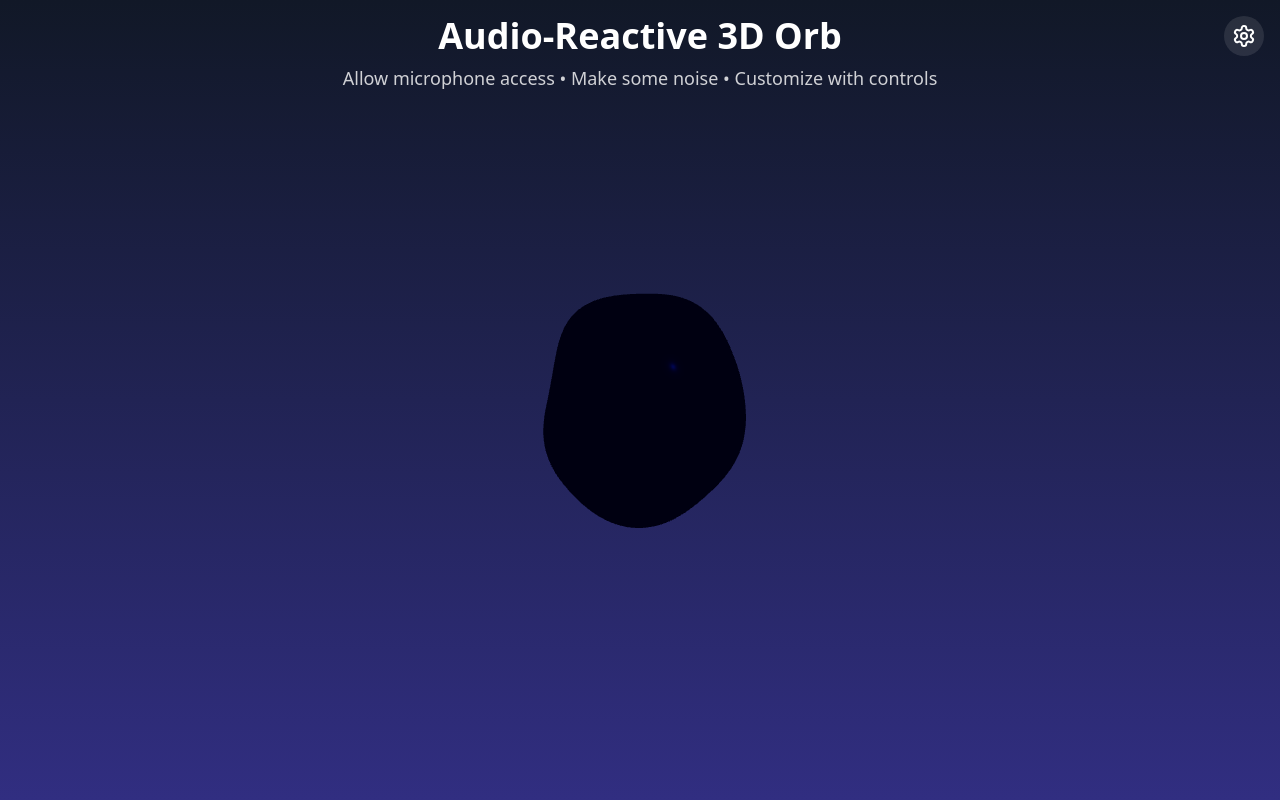
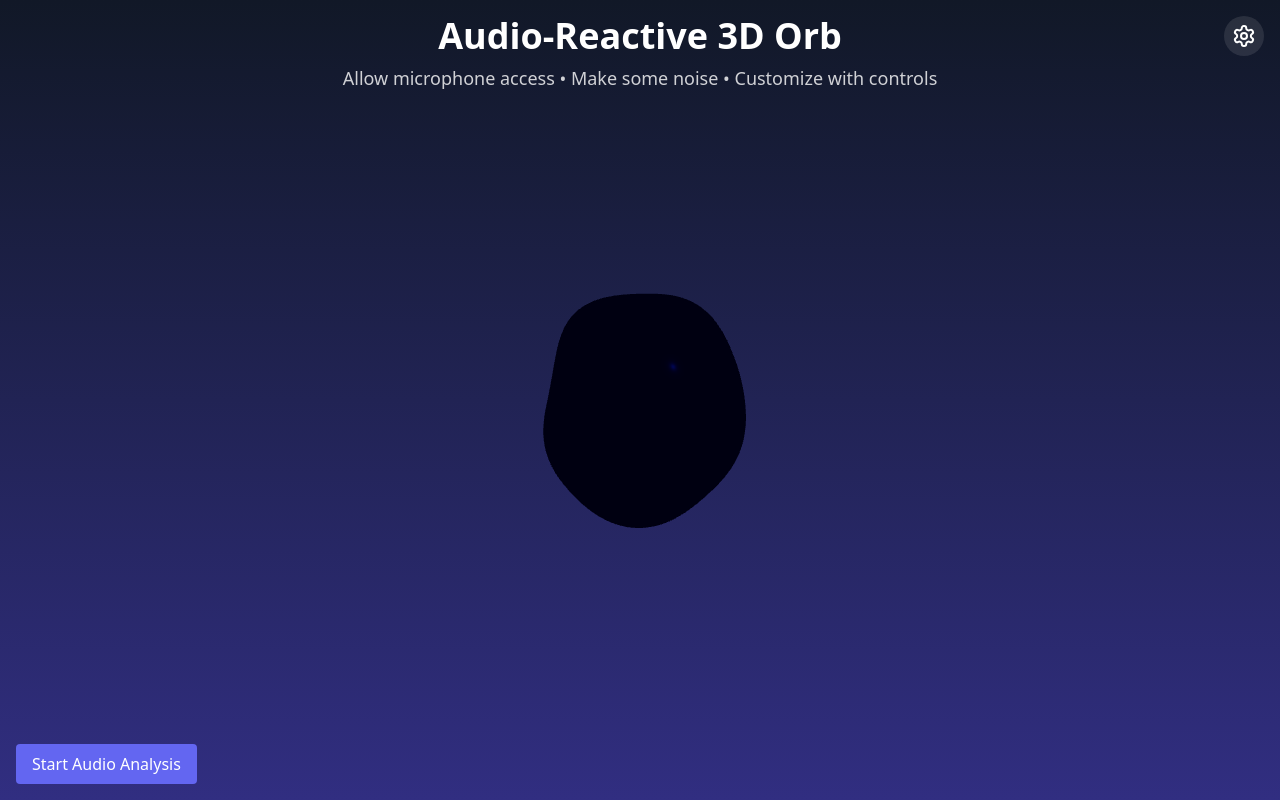
Before and after one commit to ms-tech-geek/audio-orb, a React (Vite) app: page / in a window 1280 px wide. Built offline with nearby package versions, Linux system fonts and the light colour scheme; no server answers.

Commit message:
debug - audio analysis

```diff
--- a/src/App.tsx
+++ b/src/App.tsx
@@ -3,6 +3,7 @@ import { Canvas } from '@react-three/fiber';
 import { OrbitControls } from '@react-three/drei';
 import { Orb } from './components/Orb';
 import { Controls } from './components/Control';
+import { useAudioAnalyzer } from './hooks/useAudioAnalyzer';
 
 function App() {
   const [morphIntensity, setMorphIntensity] = useState(0.5);
@@ -10,6 +11,8 @@ function App() {
   const [size, setSize] = useState(1);
   const [color, setColor] = useState('#4338ca');
   const [isControlsOpen, setIsControlsOpen] = useState(false);
+
+  const { startAnalyzing, isActive, error } = useAudioAnalyzer();
 
   return (
     <div className="w-full h-screen bg-gradient-to-b from-gray-900 to-indigo-900">
@@ -45,6 +48,19 @@ function App() {
           Allow microphone access • Make some noise • Customize with controls
         </p>
       </div>
+
+      {/* Start Button */}
+      {!isActive && (
+        <div className="absolute bottom-4 left-4">
+          <button
+            onClick={() => startAnalyzing()}
+            className="bg-indigo-500 text-white px-4 py-2 rounded hover:bg-indigo-600"
+          >
+            Start Audio Analysis
+          </button>
+          {error && <p className="text-red-500 mt-2">{error}</p>}
+        </div>
+      )}
     </div>
   );
 }
--- a/src/hooks/useAudioAnalyzer.ts
+++ b/src/hooks/useAudioAnalyzer.ts
@@ -1,4 +1,4 @@
-import { useState, useEffect } from 'react';
+import { useState } from 'react';
 
 export interface AudioAnalyzerConfig {
   fftSize?: number;
@@ -11,55 +11,42 @@ export function useAudioAnalyzer(config: AudioAnalyzerConfig = {}) {
   const [isActive, setIsActive] = useState(false);
   const [error, setError] = useState<string | null>(null);
 
-  useEffect(() => {
-    const initAudio = async () => {
+  const startAnalyzing = async () => {
     try {
-        const context = new AudioContext();
+      // Create or resume AudioContext
+      let context = audioContext;
+      if (!context) {
+        context = new AudioContext();
+        setAudioContext(context);
+      } else if (context.state === 'suspended') {
+        await context.resume();
+      }
+
+      // Request microphone access and create AnalyserNode
+      const stream = await navigator.mediaDevices.getUserMedia({ audio: true });
+      const source = context.createMediaStreamSource(stream);
       const analyzerNode = context.createAnalyser();
 
       analyzerNode.fftSize = config.fftSize || 2048;
       analyzerNode.smoothingTimeConstant = config.smoothingTimeConstant || 0.8;
 
-        const stream = await navigator.mediaDevices.getUserMedia({ audio: true });
-        const source = context.createMediaStreamSource(stream);
       source.connect(analyzerNode);
-
-        setAudioContext(context);
       setAnalyzer(analyzerNode);
       setIsActive(true);
       setError(null);
     } catch (err) {
       setError('Could not access microphone');
-        console.error('Audio initialization error:', err);
+      console.error('Error initializing audio:', err);
     }
   };
 
-    return () => {
-      if (audioContext) {
-        audioContext.close();
-      }
-    };
-  }, [config.fftSize, config.smoothingTimeConstant]);
 
   const getFrequencyData = () => {
     if (!analyzer) return new Uint8Array();
-
     const dataArray = new Uint8Array(analyzer.frequencyBinCount);
     analyzer.getByteFrequencyData(dataArray);
     return dataArray;
   };
 
-  const startAnalyzing = () => {
-    if (!audioContext) {
-      const context = new AudioContext();
-      setAudioContext(context);
+  return { isActive, error, getFrequencyData, startAnalyzing };
 }
-  };
-
-  return {
-    isActive,
-    error,
-    getFrequencyData,
-    startAnalyzing
-  };
-}
```
Lines whose indentation alone changed are shown as unchanged.
